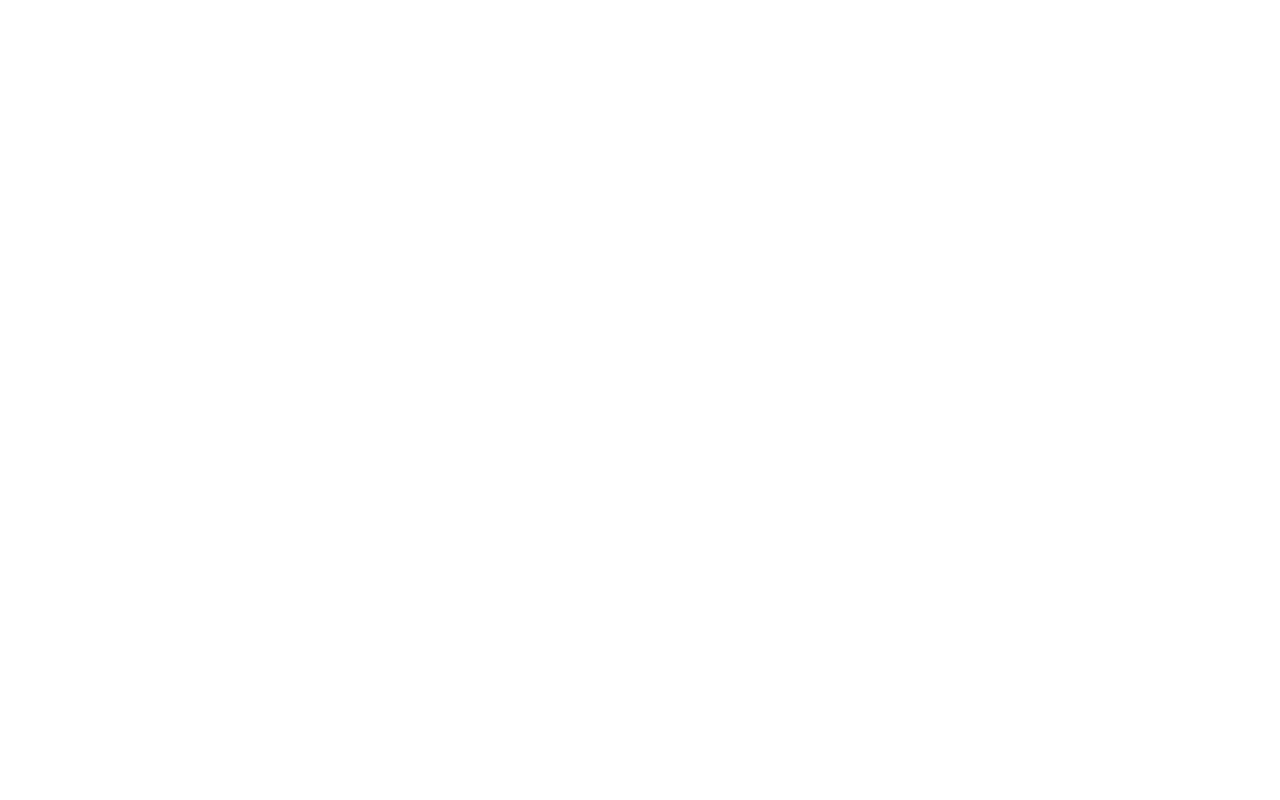
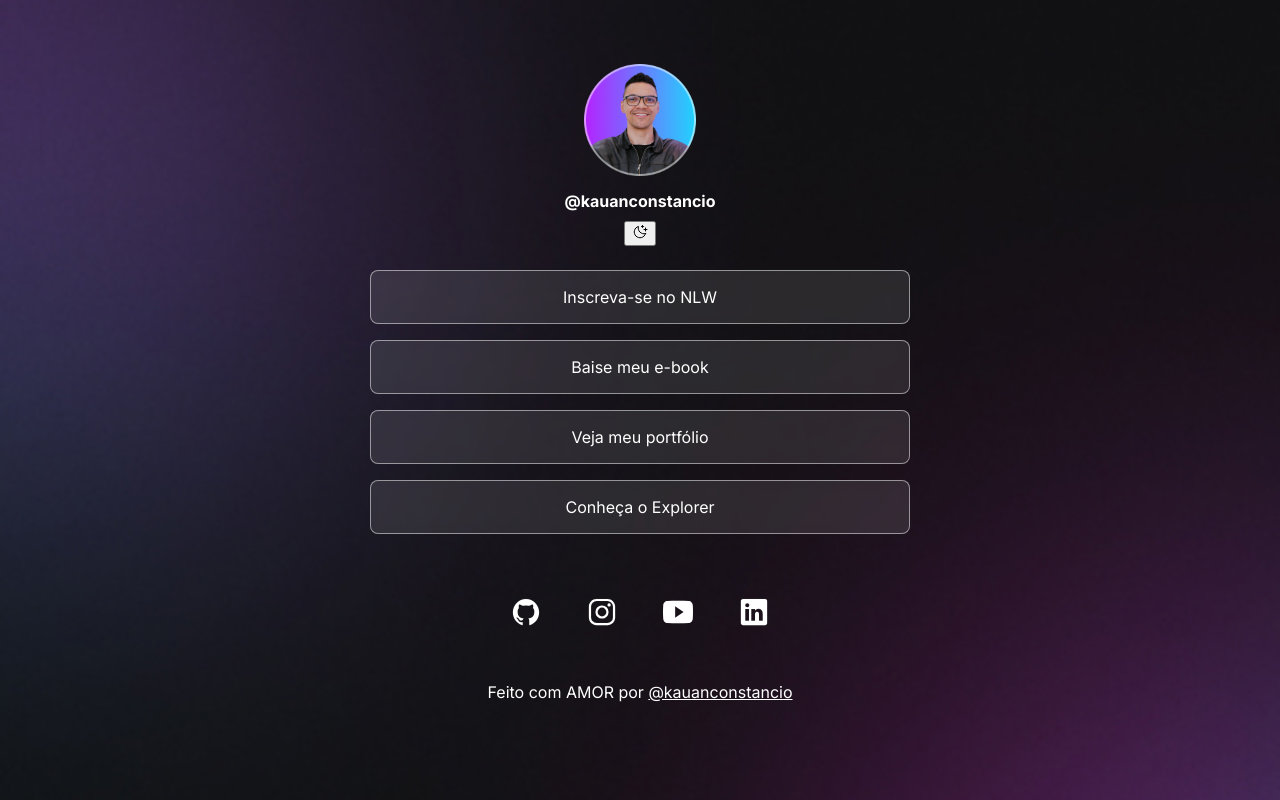
Before and after one commit to kauanconstancio/Projeto--Discover, a plain HTML site: page index.html in a window 1280 px wide. Shown: the top 800 px of the page. Drawn offline with nearby package versions, Linux system fonts and the light colour scheme.

Commit message:
Base do projeto concluida (darkmode)

```diff
--- a/index.html
+++ b/index.html
@@ -7,6 +7,35 @@
     <link rel="stylesheet" href="style.css">
 </head>
 <body>
+    <div class="container">
+        <div class="profile">
+            <img src="assets/avatar.png">
+            <h1>@kauanconstancio</h1>
+        </div>
+        <div class="darkmode">
+            <button><img src="assets/MoonStars.svg"></button>
+        </div>
+        <div class="links">
+            <a href="#">Inscreva-se no NLW</a>
+            <a href="#">Baise meu e-book</a>
+            <a href="#">Veja meu portfólio</a>
+            <a href="#">Conheça o Explorer</a>
+        </div>
+        <div class="social">
+            <a href=""><ion-icon name="logo-github"></ion-icon></a>
+            <a href=""><ion-icon name="logo-instagram"></ion-icon></a>
+            <a href=""><ion-icon name="logo-youtube"></ion-icon></a>
+            <a href=""><ion-icon name="logo-linkedin"></ion-icon></a>
+        </div>
+        <div class="footer">
+            <p>Feito com AMOR por <span>@kauanconstancio</span></p>
+        </div>
+    </div>
 
+
+
+
+    <script type="module" src="https://unpkg.com/ionicons@7.1.0/dist/ionicons/ionicons.esm.js"></script>
+<script nomodule src="https://unpkg.com/ionicons@7.1.0/dist/ionicons/ionicons.js"></script>
 </body>
 </html>
--- /dev/null
+++ b/style.scss
@@ -0,0 +1,84 @@
+@import url('https://fonts.googleapis.com/css2?family=Inter:ital,opsz,wght@0,14..32,100..900;1,14..32,100..900&display=swap');
+
+a{
+    text-decoration: none;
+    color: #fff;
+}
+
+body {
+    background: url(assets/bg-mobile.jpg);
+    background-size: cover;
+    background-repeat: no-repeat;
+    text-align: center;
+    align-items: center;
+    justify-content: center;
+    display: flex;
+    color: #fff;
+    font-family: 'Inter', sans-serif;
+
+    .container{
+        margin-top: 56px;
+        margin-bottom: 256px;
+        width: 588px;
+
+        .profile{
+            img{
+                width: 112px;
+                height: 112px;
+            }
+            h1{
+                font-size: 16px;
+            }
+        }
+
+        .links{
+            padding: 24px;
+            display: flex;
+            flex-direction: column;
+            gap: 16px;
+            a{
+                border: 1px solid rgba(255, 255, 255, 0.5);
+                border-radius: 8px;
+                padding: 16px 24px;
+                background-color: rgba(255, 255, 255, 0.1);
+                backdrop-filter: blur(4px);
+                -webkit-backdrop-filter: blur(4px);
+                transition: all 0.3s ease;
+            }
+            a:hover{
+                background-color: rgba(255, 255, 255, 0.05);
+                border: 1.5px solid #fff;
+            }
+        }
+
+        .social{
+            display: flex;
+            align-items: center;
+            justify-content: center;
+            gap: 16px;
+            padding: 24px;
+            a{
+                font-size: 30px;
+                width: 40px;
+                height: 40px;
+                border-radius: 50%;
+                transition: all 0.3s ease;
+                padding: 10px;
+                align-items: center;
+                display: flex;
+                justify-content: center;
+            }
+            a:hover{
+                background-color: rgba(255, 255, 255, 0.05);
+            }
+        }
+        .footer{
+            p{
+                span{
+                    text-decoration: underline;
+                }
+            }
+        }
+    }
+
+}
```
Also changed, not shown: style.css, 1 other file.
